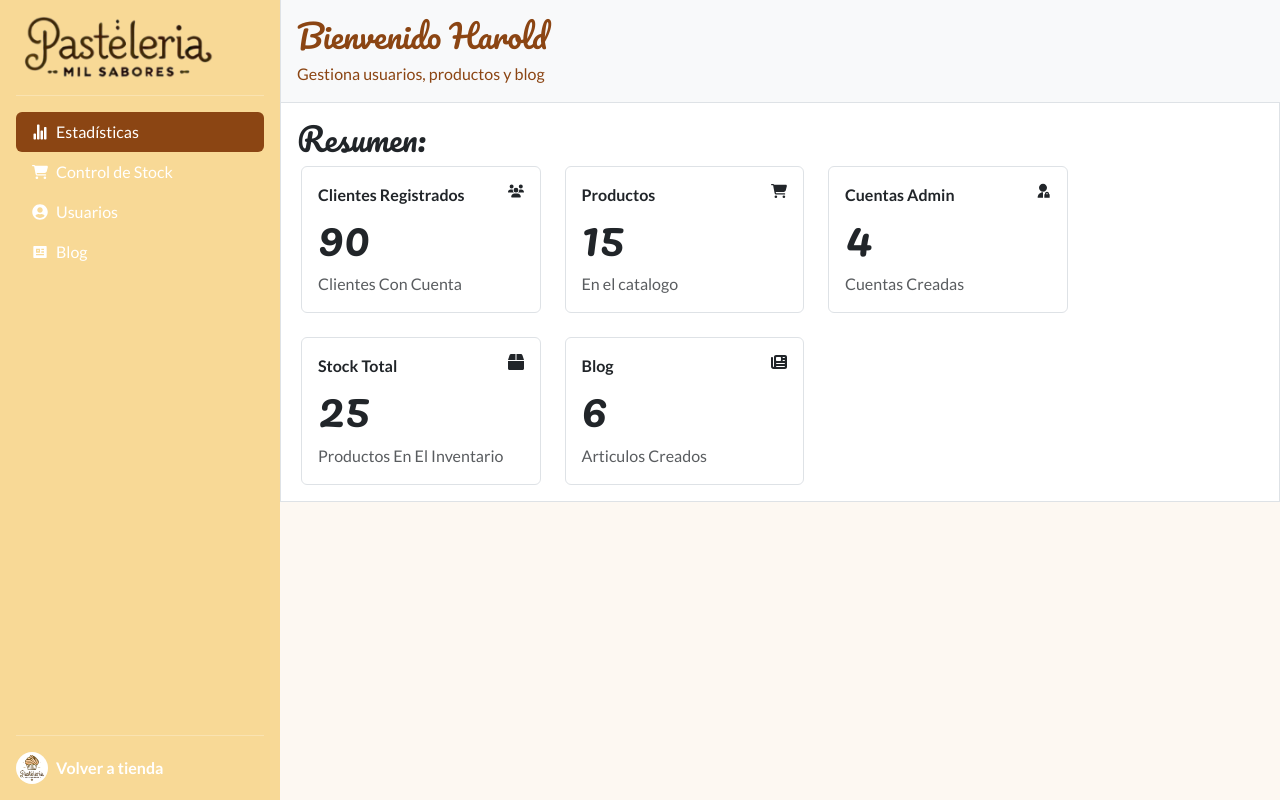
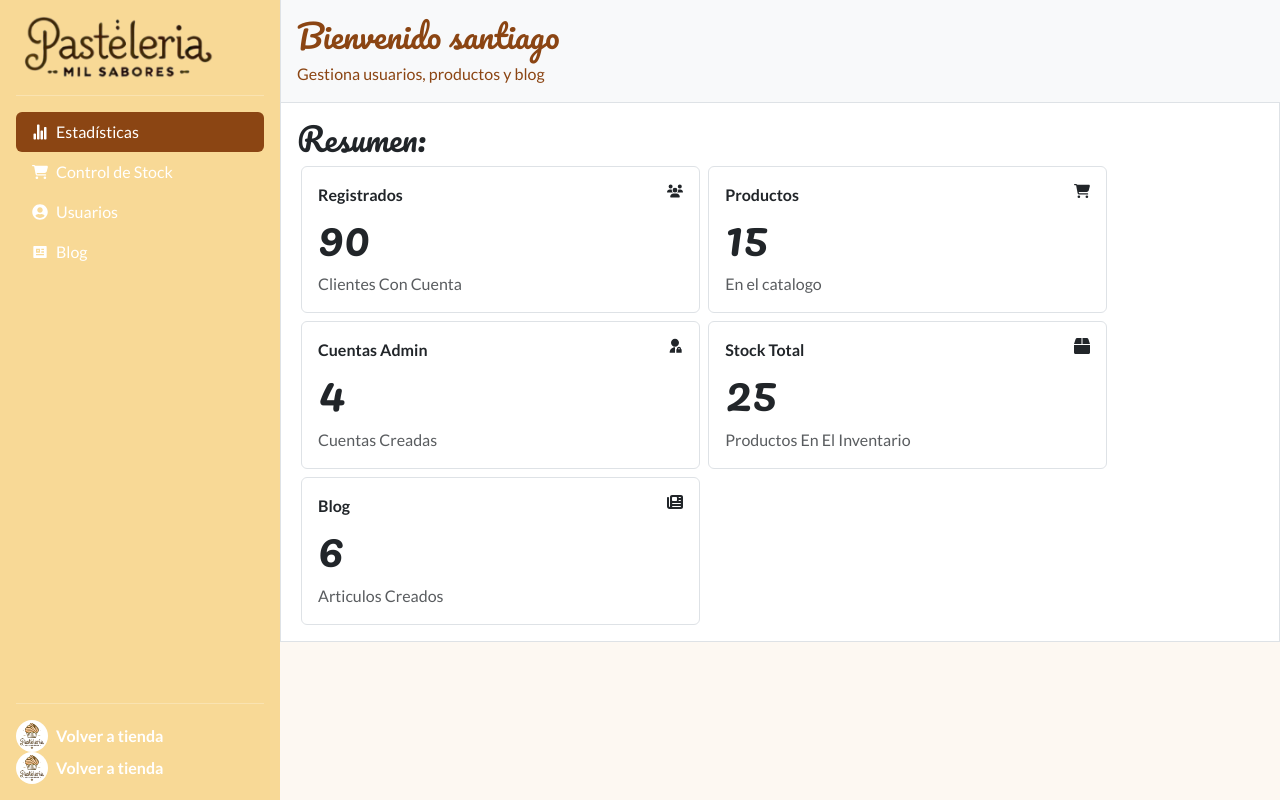
Before and after one commit to dslo07/Pasteleria-Mil-sabores, a React (Vite) app: page /admin in a window 1280 px wide. Built offline with nearby package versions, Linux system fonts and the light colour scheme; no server answers.

Commit message:
cambios en el resposive de admin

```diff
--- a/src/App.jsx
+++ b/src/App.jsx
@@ -46,6 +46,7 @@ function App() {
         {/*rutas del Admin*/}
         <Route path='/admin' element={<DashBoard/>}>
           <Route index element={<AdminStats/>}/>
+          <Route path='admin-perfil' element={<PerfilUsuario/>}/>
           <Route path='productos' element={<AdminProd/>}/>
           <Route path='productos/crear-producto' element={<CrearProd/>}/>
           <Route path="productos/editar-producto/:id" element={<EditarProd />} />
--- a/src/components/AdminCompo/CardStat.jsx
+++ b/src/components/AdminCompo/CardStat.jsx
@@ -3,7 +3,7 @@ import React from "react";
 const CardStats = ({ titulo, img, stats, desc }) => {
   return(
     <>
-      <div className="p-3 col-3 border rounded card-hover">
+      <div className="p-3 col-5 border rounded card-hover">
           <div className="d-flex justify-content-between">
             <span className="fw-semibold ">{titulo}</span>
             {img}
@@ -17,20 +17,3 @@ const CardStats = ({ titulo, img, stats, desc }) => {
   )
 }
 export default CardStats
-
-              // <Card>
-              //   <CardHeader className="flex flex-row items-center justify-between space-y-0 pb-2">
-              //     <CardTitle className="text-sm font-medium">Total Productos</CardTitle>
-              //     <Package className="h-4 w-4 text-muted-foreground" />
-              //   </CardHeader>
-              //   <CardContent>
-              //     {statsLoading ? (
-              //       <Loader2 className="h-6 w-6 animate-spin" />
-              //     ) : (
-              //       <>
-              //         <div className="text-2xl font-bold">{stats.totalProducts}</div>
-              //         <p className="text-xs text-muted-foreground">Productos en catálogo</p>
-              //       </>
-              //     )}
-              //   </CardContent>
-              // </Card>
--- a/src/components/AdminCompo/SideBar.jsx
+++ b/src/components/AdminCompo/SideBar.jsx
@@ -73,17 +73,12 @@ const SideBar = () => {
 
       {/* Link a vista de usuario */}
       <div>
-        <NavLink
-          to="/tienda"
-          className="d-flex align-items-center text-white text-decoration-none"
-        >
-          <img
-            src={logotipo}
-            alt=""
-            width="32"
-            height="32"
-            className="rounded-circle me-2"
-          />
+        <NavLink to="/admin/admin-perfil" className="d-flex align-items-center text-white text-decoration-none">
+          <img src={logotipo} alt="" width="32" height="32" className="rounded-circle me-2"/>
+          <strong>Volver a tienda</strong>
+        </NavLink>
+        <NavLink to="/tienda" className="d-flex align-items-center text-white text-decoration-none">
+          <img src={logotipo} alt="" width="32" height="32" className="rounded-circle me-2"/>
           <strong>Volver a tienda</strong>
         </NavLink>
       </div>
--- a/src/components/UserCompo/NavBar.jsx
+++ b/src/components/UserCompo/NavBar.jsx
@@ -105,14 +105,14 @@ function NavBar() {
         <div className='d-flex gap-2 flex-row-reverse'>
 
             {/* Botón carrito o login */}
-            {isLogin ? (
-                <div className='d-flex gap-2'>
                   <NavLink to="/my-car">
                     <button className="btn btn-outline-success d-flex gap-2 text-decoration-none">
                       <i className="bi bi-basket3-fill"></i>
                       <span className="text-decoration-none">{total}</span>
                     </button>
                   </NavLink>
+            {isLogin ? (
+                <div className='d-flex gap-2'>
                   <NavLink to="/mi-perfil">
                     <button className="btn btn-outline-success d-flex gap-2 text-decoration-none p-2">
                       <FaUserCheck/>
--- a/src/pages/Admin/AdminStats.jsx
+++ b/src/pages/Admin/AdminStats.jsx
@@ -12,8 +12,8 @@ const AdminStats = () =>{
       <div>
         <h2 className="">Resumen:</h2>
       </div>
-      <div className="row d-flex gap-4   px-3" >
-          <CardStats titulo={"Clientes Registrados"} img={<FaUsers />} stats={90} desc={"Clientes Con Cuenta"}/>
+      <div className="row d-flex gap-2 px-3" >
+          <CardStats titulo={"Registrados"} img={<FaUsers />} stats={90} desc={"Clientes Con Cuenta"}/>
           <CardStats titulo={"Productos"} img={<FaCartShopping />} stats={15} desc={"En el catalogo"}/>
           <CardStats titulo={"Cuentas Admin"} img={<RiAdminFill />} stats={4} desc={"Cuentas Creadas"}/>
           <CardStats titulo={"Stock Total"} img={<FaBox />} stats={25} desc={"Productos En El Inventario"}/>
--- a/src/pages/Admin/DashBoard.jsx
+++ b/src/pages/Admin/DashBoard.jsx
@@ -7,7 +7,7 @@ import { userContext } from '../../context/user/userContext'
 
 const DashBoard = () => {
   const usuario = JSON.parse(localStorage.getItem("usuario"))
-  const userName = "Harold"//`${usuario.nombre} ${usuario.apellido_paterno}`;
+  const userName = "santiago"//`${usuario.nombre} ${usuario.apellido_paterno}`;
 
   return (
     <main className="d-flex vh-100 position-relative">
--- a/src/pages/User/Login.jsx
+++ b/src/pages/User/Login.jsx
@@ -10,7 +10,7 @@ const Login = () => {
       const [correo, setCorreo] = useState("");
       const [contrasena, setContrasena] = useState("");
       const [msg, setMsg] = useState("");
-      const { isLogin, setIsLogin } = useContext(userContext);
+      const { setIsLogin } = useContext(userContext);
 
 
   const onSubmit = async (e) => {
--- a/src/pages/User/PerfilUsuario.jsx
+++ b/src/pages/User/PerfilUsuario.jsx
@@ -15,7 +15,7 @@ const PerfilUsuario = ()=>{
 
   return(
     <>
-      <NavBar/>
+      {/* <NavBar/> */}
       <div className="container mt-5 p-4">
   <div className="row g-4">
     <div className="col-md-7 d-none d-md-inline">
@@ -138,7 +138,7 @@ const PerfilUsuario = ()=>{
       {
         mostrar && <ModalPerfilUser usuario={usuario}/>
       }
-      <Footer/>
+      {/* <Footer/> */}
     </>
   )
 }
```
Also changed, not shown: src/pages/User/Layout.jsx (added, +16 -0 lines).
